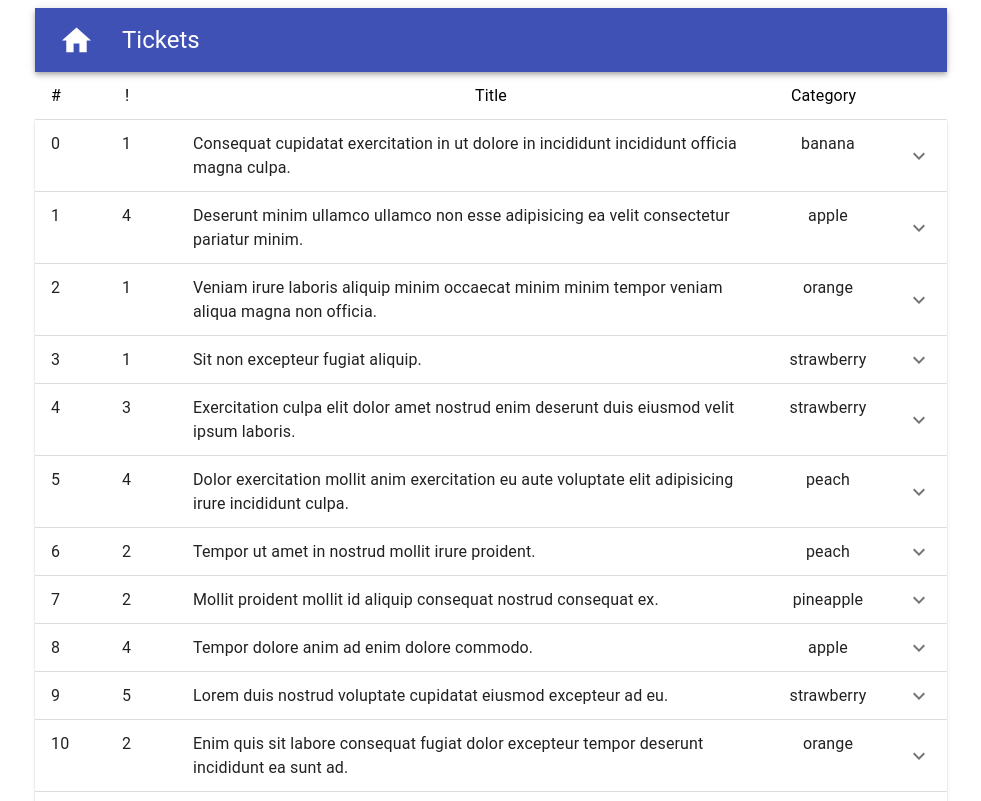
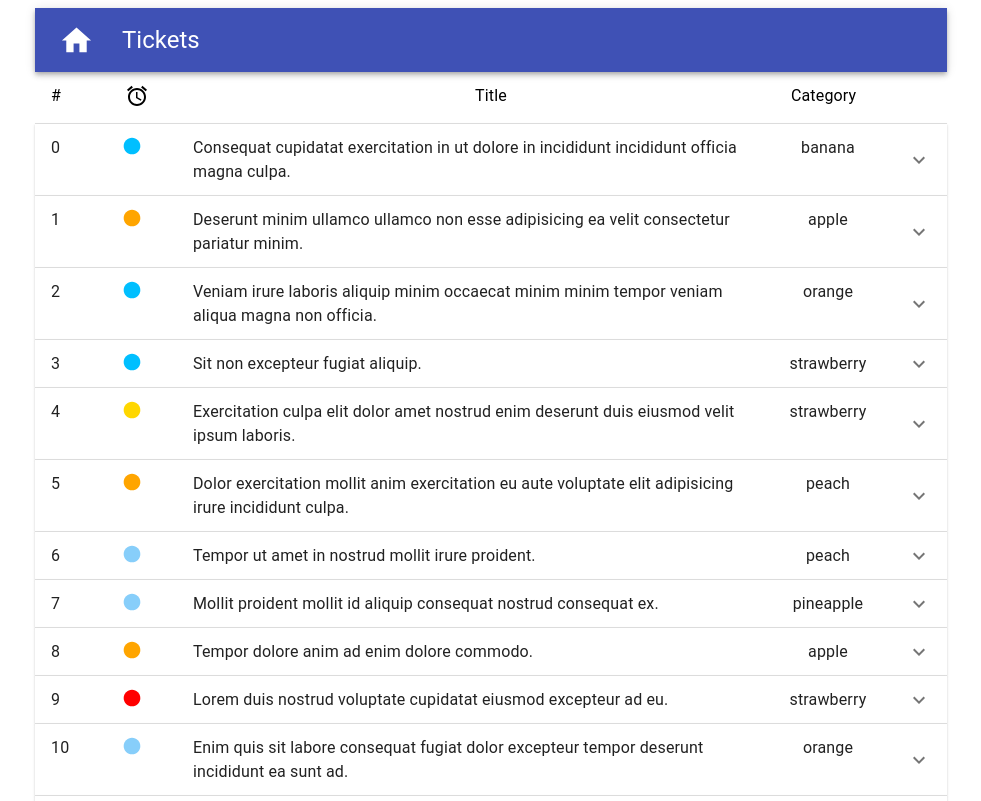
Before and after one commit to Karmagamemnon/cesi-ril1912-projetweb, a React (Create React App) app: page /tickets in a window 1280 px wide. Shown: the top 801 px of the page, without its empty margins (149-1130 px from the left). Built offline with nearby package versions, Linux system fonts and the light colour scheme.

Commit message:
Modification mineures

```diff
--- a/src/components/UrgencyIcon.jsx
+++ b/src/components/UrgencyIcon.jsx
@@ -6,11 +6,11 @@ export const UrgencyIcon = (props) => {
 
     const getColor = () => {
         switch (props.urgency) {
-            case 1: return "lightblue";
-            case 2: return "blue";
+            case 1: return "deepskyblue";
+            case 2: return "lightskyblue";
             case 4: return "orange";
             case 5: return "red";
-            default: return "grey";
+            default: return "gold";
         }
     }
 
--- a/src/components/pages/Ticket.jsx
+++ b/src/components/pages/Ticket.jsx
@@ -38,14 +38,18 @@ export const Ticket = (props) => {
 
     const [ticket, setTicket] = React.useState(props.ticket);
 
+    const onChangeDatePicker = (prop) => (date, value) => {
+        setTicket({ ...ticket, [prop]: value });
+    };
+
     const onChangeInput = (prop, shouldParseInt) => (event) => {
         shouldParseInt = shouldParseInt || false;
         const value = shouldParseInt ? parseInt(event.target.value) : event.target.value;
         setTicket({ ...ticket, [prop]: value });
     };
 
-    const onChangeDatePicker = (prop) => (date, value) => {
-        setTicket({ ...ticket, [prop]: value });
+    const save = () => {
+        console.log('onClick');
     };
 
     return <MuiPickersUtilsProvider utils={DateFnsUtils}>
@@ -60,7 +64,7 @@ export const Ticket = (props) => {
                     <Typography className={classes.title} variant="h5">
                         Ticket #{ticket.index}
                     </Typography>
-                    <IconButton color="inherit" aria-label="tickets" href={"/tickets"}>
+                    <IconButton color="inherit" aria-label="tickets" onClick={save}>
                         <SaveIcon fontSize="large" />
                     </IconButton >
                 </Toolbar>
--- a/src/components/pages/Tickets.jsx
+++ b/src/components/pages/Tickets.jsx
@@ -11,6 +11,7 @@ import ExpansionPanelDetails from '@material-ui/core/ExpansionPanelDetails';
 import ExpansionPanelSummary from '@material-ui/core/ExpansionPanelSummary';
 import Typography from '@material-ui/core/Typography';
 import ExpandMoreIcon from '@material-ui/icons/ExpandMore';
+import AlarmIcon from '@material-ui/icons/Alarm';
 
 import Grid from '@material-ui/core/Grid';
 
@@ -19,9 +20,7 @@ import Grid from '@material-ui/core/Grid';
 // import Delete from '@material-ui/icons/Delete';
 import Button from '@material-ui/core/Button';
 
-
-
-
+import { UrgencyIcon } from '../UrgencyIcon';
 
 const useStyles = makeStyles((theme) => ({
     root: {
@@ -61,7 +60,7 @@ export const Tickets = (props) => {
                         <Typography >#</Typography>
                     </Grid>
                     <Grid item xs={1}>
-                        <Typography >!</Typography>
+                        <AlarmIcon />
                     </Grid>
                     <Grid item xs={8} align="center">
                         <Typography >Title</Typography>
@@ -84,7 +83,7 @@ export const Tickets = (props) => {
                                 <Typography >{row.index}</Typography>
                             </Grid>
                             <Grid item xs={1} align="left">
-                                <Typography >{row.urgency}</Typography>
+                                <UrgencyIcon urgency={row.urgency} />
                             </Grid>
                             <Grid item xs={8} align="left">
                                 <Typography >{row.title}</Typography>
```
